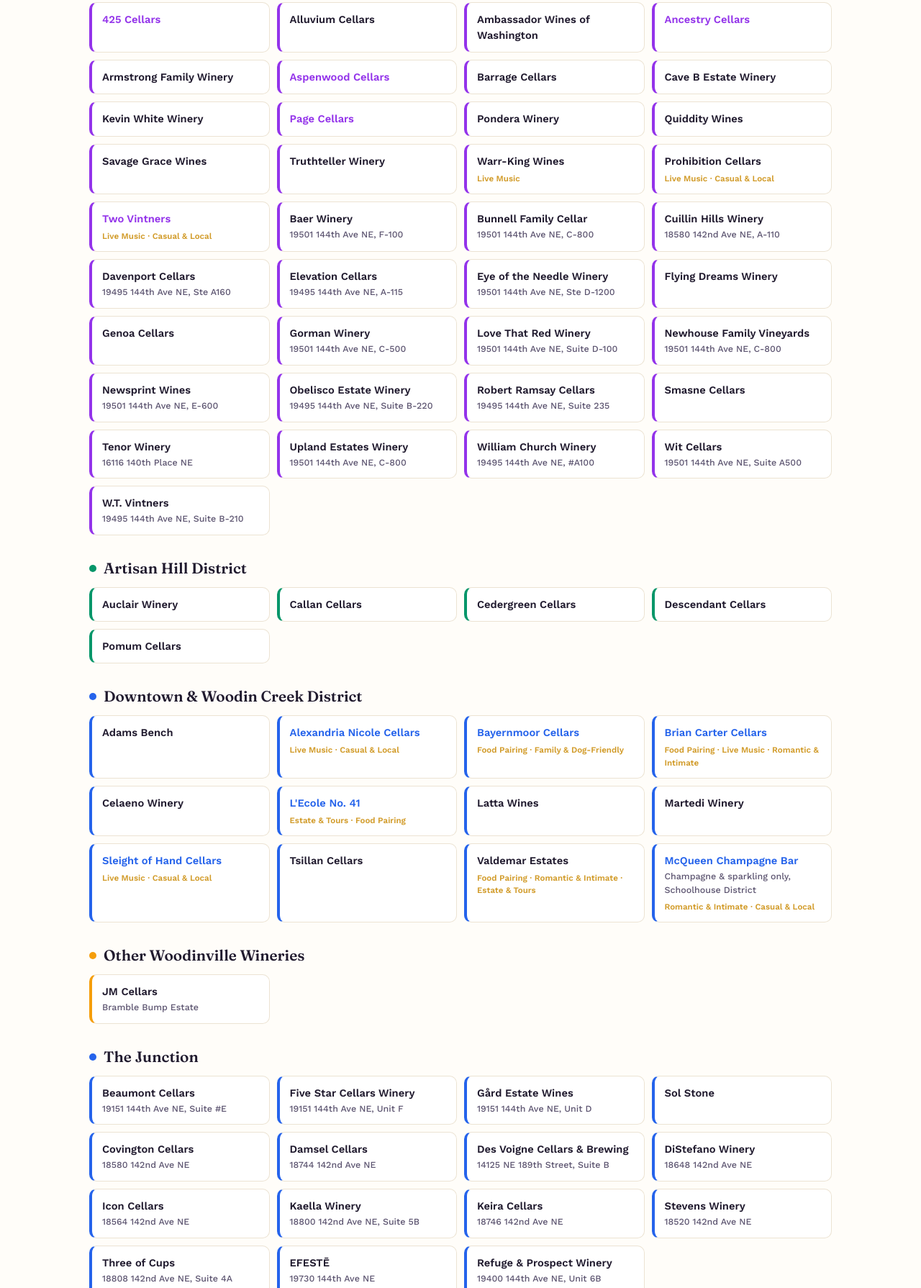
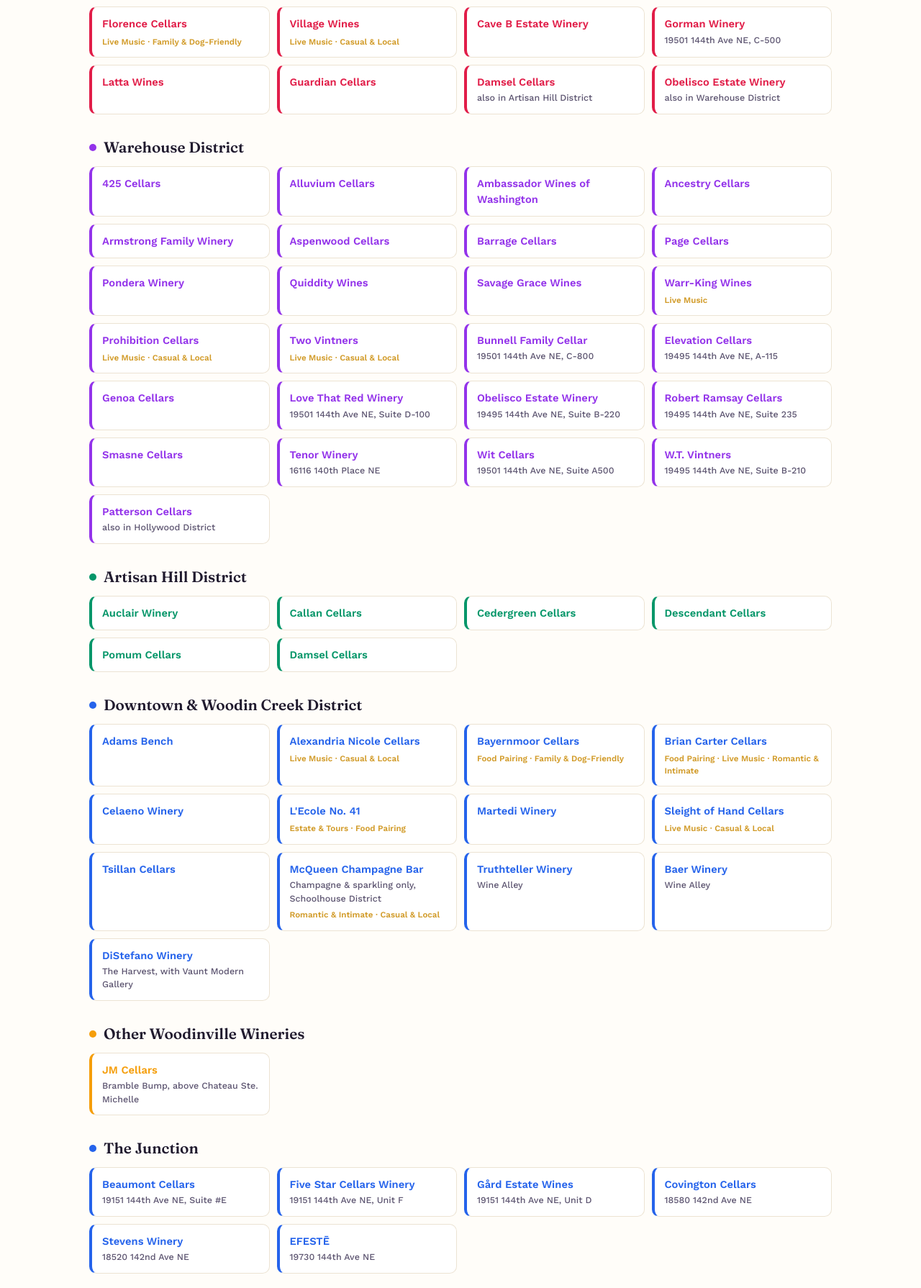
Before and after one commit to waaevents/waaevents, a website: page wineries.html in a window 1280 px wide. Shown: the part 1010-2800 px from the top of the page at 72% size. Drawn offline with nearby package versions, Linux system fonts and the light colour scheme.

Commit message:
Major winery directory cleanup: removals, moves, renames, full URL pass, wine-color filter
Removed (closed/duplicate/not applicable per site owner): Kevin White, Cuillin
Hills, Davenport Cellars, Eye of the Needle, Flying Dreams, Newhouse Family
Vineyards, Upland Estates, William Church, Sol Stone, Des Voigne, Icon
Cellars, Kaella, Keira Cellars, Three of Cups, Refuge & Prospect, Valdemar
Estates.

Moved/corrected:
- Cave B, Gorman, Latta, Damsel -> Hollywood (Damsel also stays in Artisan Hill)
- Truthteller, Baer, DiStefano -> Downtown (Wine Alley / The Harvest, with
  Vaunt Modern Gallery, respectively)
- Newsprint Wines renamed to Guardian Cellars, moved to Hollywood
- Obelisco and Patterson now listed in both Hollywood and Warehouse
  (confirmed dual locations)

New: The Junction district's 6 surviving entries and every remaining
Warehouse/Artisan Hill/Downtown winery now has a confirmed URL (75 of 75
current entries link out). JM Cellars noted as 'Bramble Bump, above
Chateau Ste. Michelle'.

New: a 'Pouring' filter (Red / White / Sparkling / All) at the top of the
wineries page, alongside the existing experience-type filter. Wineries
without a confirmed color focus are never hidden by this filter — only
wineries we've actually tagged (currently just McQueen, for sparkling) are
used to narrow results, so the filter surfaces specialists without hiding
everyone else.

```diff
--- a/assets/app.js
+++ b/assets/app.js
@@ -116,13 +116,21 @@
 
 async function renderWineries() {
   const root = document.querySelector('.winery-directory');
-  const filterBar = document.querySelector('.type-filter-bar');
+  const filterBar = document.querySelector('.type-filter-bar:not(.wine-color-bar)');
+  const colorBar = document.querySelector('.wine-color-bar');
   if (!root) return;
   try {
     const res = await fetch('data/wineries.json', { cache: 'no-store' });
     if (!res.ok) throw new Error(`Failed to load wineries (${res.status})`);
     const data = await res.json();
     const labels = data.type_labels || {};
+
+    if (colorBar) {
+      const colors = [['all', 'All wines'], ['red', 'Red'], ['white', 'White'], ['bubbles', 'Sparkling']];
+      colorBar.innerHTML = colors.map(([key, label]) =>
+        `<button type="button" class="type-chip${key === 'all' ? ' active' : ''}" data-color="${escapeAttr(key)}">${escapeHtml(label)}</button>`
+      ).join('');
+    }
 
     if (filterBar) {
       const allTypes = Object.keys(labels);
@@ -141,7 +149,8 @@
         const types = w.types || [];
         const tagText = types.map((t) => labels[t] || t).join(' · ');
         const tags = tagText ? `<span class="tags">${escapeHtml(tagText)}</span>` : '';
-        return `<div class="winery-chip" data-types="${escapeAttr(types.join(','))}" style="--dist-accent: var(--${district.accent})">${label}${note}${tags}</div>`;
+        const colors = w.wineFocus || [];
+        return `<div class="winery-chip" data-types="${escapeAttr(types.join(','))}" data-colors="${escapeAttr(colors.join(','))}" style="--dist-accent: var(--${district.accent})">${label}${note}${tags}</div>`;
       }).join('');
       return `
         <section class="winery-district" id="${escapeAttr(district.id)}">
@@ -150,22 +159,44 @@
         </section>`;
     }).join('');
 
+    let activeType = 'all';
+    let activeColor = 'all';
+
+    function applyFilters() {
+      document.querySelectorAll('.winery-chip').forEach((chip) => {
+        const types = (chip.getAttribute('data-types') || '').split(',');
+        const colors = (chip.getAttribute('data-colors') || '').split(',').filter(Boolean);
+        const typeOk = activeType === 'all' || types.includes(activeType);
+        // A winery with no confirmed color focus is never excluded by color —
+        // we just don't know, rather than assuming it doesn't pour that color.
+        const colorOk = activeColor === 'all' || colors.length === 0 || colors.includes(activeColor);
+        chip.classList.toggle('hidden', !(typeOk && colorOk));
+      });
+      document.querySelectorAll('.winery-district').forEach((section) => {
+        const visible = section.querySelectorAll('.winery-chip:not(.hidden)').length;
+        section.style.display = visible ? '' : 'none';
+      });
+    }
+
     if (filterBar) {
       filterBar.addEventListener('click', (e) => {
         const btn = e.target.closest('.type-chip');
         if (!btn) return;
         filterBar.querySelectorAll('.type-chip').forEach((b) => b.classList.remove('active'));
         btn.classList.add('active');
-        const type = btn.getAttribute('data-type');
-        document.querySelectorAll('.winery-chip').forEach((chip) => {
-          const types = (chip.getAttribute('data-types') || '').split(',');
-          const show = type === 'all' || types.includes(type);
-          chip.classList.toggle('hidden', !show);
-        });
-        document.querySelectorAll('.winery-district').forEach((section) => {
-          const visible = section.querySelectorAll('.winery-chip:not(.hidden)').length;
-          section.style.display = visible ? '' : 'none';
-        });
+        activeType = btn.getAttribute('data-type');
+        applyFilters();
+      });
+    }
+
+    if (colorBar) {
+      colorBar.addEventListener('click', (e) => {
+        const btn = e.target.closest('.type-chip');
+        if (!btn) return;
+        colorBar.querySelectorAll('.type-chip').forEach((b) => b.classList.remove('active'));
+        btn.classList.add('active');
+        activeColor = btn.getAttribute('data-color');
+        applyFilters();
       });
     }
   } catch (err) {
--- a/data/wineries.json
+++ b/data/wineries.json
@@ -86,7 +86,8 @@
           "url": "https://www.pattersoncellars.com/",
           "types": [
             "live-music"
-          ]
+          ],
+          "note": "also in Warehouse District"
         },
         {
           "name": "Pepper Bridge Winery & Amavi Cellars",
@@ -135,6 +136,33 @@
             "live-music",
             "casual"
           ]
+        },
+        {
+          "name": "Cave B Estate Winery",
+          "url": "https://caveb.com/"
+        },
+        {
+          "name": "Gorman Winery",
+          "note": "19501 144th Ave NE, C-500",
+          "url": "https://gormanwinery.com/"
+        },
+        {
+          "name": "Latta Wines",
+          "url": "https://lattawines.com/"
+        },
+        {
+          "name": "Guardian Cellars",
+          "url": "https://guardiancellars.com/"
+        },
+        {
+          "name": "Damsel Cellars",
+          "url": "https://damselcellars.com/",
+          "note": "also in Artisan Hill District"
+        },
+        {
+          "name": "Obelisco Estate Winery",
+          "url": "https://obelisco.com/",
+          "note": "also in Warehouse District"
         }
       ]
     },
@@ -148,59 +176,59 @@
           "url": "https://425cellars.com/"
         },
         {
-          "name": "Alluvium Cellars"
+          "name": "Alluvium Cellars",
+          "url": "https://alluviumcellars.com/"
         },
         {
-          "name": "Ambassador Wines of Washington"
+          "name": "Ambassador Wines of Washington",
+          "url": "https://ambassadorwines.com/"
         },
         {
           "name": "Ancestry Cellars",
           "url": "https://www.ancestrycellars.com/"
         },
         {
-          "name": "Armstrong Family Winery"
+          "name": "Armstrong Family Winery",
+          "url": "https://armstrongwinery.com/"
         },
         {
           "name": "Aspenwood Cellars",
           "url": "https://www.aspenwoodcellars.com/"
         },
         {
-          "name": "Barrage Cellars"
-        },
-        {
-          "name": "Cave B Estate Winery"
-        },
-        {
-          "name": "Kevin White Winery"
+          "name": "Barrage Cellars",
+          "url": "https://barragecellars.com/"
         },
         {
           "name": "Page Cellars",
           "url": "https://www.pagecellars.com/"
         },
         {
-          "name": "Pondera Winery"
+          "name": "Pondera Winery",
+          "url": "https://ponderawinery.com/"
         },
         {
-          "name": "Quiddity Wines"
+          "name": "Quiddity Wines",
+          "url": "https://quidditywines.com/"
         },
         {
-          "name": "Savage Grace Wines"
-        },
-        {
-          "name": "Truthteller Winery"
+          "name": "Savage Grace Wines",
+          "url": "https://savagegracewines.com/"
         },
         {
           "name": "Warr-King Wines",
           "types": [
             "live-music"
-          ]
+          ],
+          "url": "https://warr-kingwines.com/"
         },
         {
           "name": "Prohibition Cellars",
           "types": [
             "live-music",
             "casual"
-          ]
+          ],
+          "url": "https://prohibitioncellars.com/"
         },
         {
           "name": "Two Vintners",
@@ -211,81 +239,57 @@
           ]
         },
         {
-          "name": "Baer Winery",
-          "note": "19501 144th Ave NE, F-100"
-        },
-        {
           "name": "Bunnell Family Cellar",
-          "note": "19501 144th Ave NE, C-800"
-        },
-        {
-          "name": "Cuillin Hills Winery",
-          "note": "18580 142nd Ave NE, A-110"
-        },
-        {
-          "name": "Davenport Cellars",
-          "note": "19495 144th Ave NE, Ste A160"
+          "note": "19501 144th Ave NE, C-800",
+          "url": "https://bunnellfamilycellars.com/"
         },
         {
           "name": "Elevation Cellars",
-          "note": "19495 144th Ave NE, A-115"
+          "note": "19495 144th Ave NE, A-115",
+          "url": "https://elevationcellars.com/"
         },
         {
-          "name": "Eye of the Needle Winery",
-          "note": "19501 144th Ave NE, Ste D-1200"
-        },
-        {
-          "name": "Flying Dreams Winery"
-        },
-        {
-          "name": "Genoa Cellars"
-        },
-        {
-          "name": "Gorman Winery",
-          "note": "19501 144th Ave NE, C-500"
+          "name": "Genoa Cellars",
+          "url": "https://genoacellars.com/"
         },
         {
           "name": "Love That Red Winery",
-          "note": "19501 144th Ave NE, Suite D-100"
-        },
-        {
-          "name": "Newhouse Family Vineyards",
-          "note": "19501 144th Ave NE, C-800"
-        },
-        {
-          "name": "Newsprint Wines",
-          "note": "19501 144th Ave NE, E-600"
+          "note": "19501 144th Ave NE, Suite D-100",
+          "url": "https://lovethatredwinery.com/"
         },
         {
           "name": "Obelisco Estate Winery",
-          "note": "19495 144th Ave NE, Suite B-220"
+          "note": "19495 144th Ave NE, Suite B-220",
+          "url": "https://obelisco.com/"
         },
         {
           "name": "Robert Ramsay Cellars",
-          "note": "19495 144th Ave NE, Suite 235"
+          "note": "19495 144th Ave NE, Suite 235",
+          "url": "https://robertramsay.com/"
         },
         {
-          "name": "Smasne Cellars"
+          "name": "Smasne Cellars",
+          "url": "https://smasnecellars.com/"
         },
         {
           "name": "Tenor Winery",
-          "note": "16116 140th Place NE"
-        },
-        {
-          "name": "Upland Estates Winery",
-          "note": "19501 144th Ave NE, C-800"
-        },
-        {
-          "name": "William Church Winery",
-          "note": "19495 144th Ave NE, #A100"
+          "note": "16116 140th Place NE",
+          "url": "https://tenorwines.com/"
         },
         {
           "name": "Wit Cellars",
-          "note": "19501 144th Ave NE, Suite A500"
+          "note": "19501 144th Ave NE, Suite A500",
+          "url": "https://witcellars.com/"
         },
         {
           "name": "W.T. Vintners",
-          "note": "19495 144th Ave NE, Suite B-210"
+          "note": "19495 144th Ave NE, Suite B-210",
+          "url": "https://wtvintners.com/"
+        },
+        {
+          "name": "Patterson Cellars",
+          "url": "https://www.pattersoncellars.com/",
+          "note": "also in Hollywood District"
         }
       ]
     },
@@ -295,19 +299,28 @@
       "accent": "art",
       "wineries": [
         {
-          "name": "Auclair Winery"
+          "name": "Auclair Winery",
+          "url": "https://auclairwinery.com/"
         },
         {
-          "name": "Callan Cellars"
+          "name": "Callan Cellars",
+          "url": "https://callancellars.com/"
         },
         {
-          "name": "Cedergreen Cellars"
+          "name": "Cedergreen Cellars",
+          "url": "https://cedergreencellars.com/"
         },
         {
-          "name": "Descendant Cellars"
+          "name": "Descendant Cellars",
+          "url": "https://descendantcellars.com/"
         },
         {
-          "name": "Pomum Cellars"
+          "name": "Pomum Cellars",
+          "url": "https://pomumcellars.com/"
+        },
+        {
+          "name": "Damsel Cellars",
+          "url": "https://damselcellars.com/"
         }
       ]
     },
@@ -317,7 +330,8 @@
       "accent": "food",
       "wineries": [
         {
-          "name": "Adams Bench"
+          "name": "Adams Bench",
+          "url": "https://adamsbench.com/"
         },
         {
           "name": "Alexandria Nicole Cellars",
@@ -345,7 +359,8 @@
           ]
         },
         {
-          "name": "Celaeno Winery"
+          "name": "Celaeno Winery",
+          "url": "https://celaenowinery.com/"
         },
         {
           "name": "L'Ecole No. 41",
@@ -356,10 +371,8 @@
           ]
         },
         {
-          "name": "Latta Wines"
-        },
-        {
-          "name": "Martedi Winery"
+          "name": "Martedi Winery",
+          "url": "https://martediwinery.com/"
         },
         {
           "name": "Sleight of Hand Cellars",
@@ -370,15 +383,8 @@
           ]
         },
         {
-          "name": "Tsillan Cellars"
-        },
-        {
-          "name": "Valdemar Estates",
-          "types": [
-            "food-pairing",
-            "romantic",
-            "estate"
-          ]
+          "name": "Tsillan Cellars",
+          "url": "https://tsillancellars.com/"
         },
         {
           "name": "McQueen Champagne Bar",
@@ -391,6 +397,21 @@
             "bubbles"
           ],
           "note": "Champagne & sparkling only, Schoolhouse District"
+        },
+        {
+          "name": "Truthteller Winery",
+          "url": "https://truthtellerwinery.com/",
+          "note": "Wine Alley"
+        },
+        {
+          "name": "Baer Winery",
+          "note": "Wine Alley",
+          "url": "https://baerwinery.com/"
+        },
+        {
+          "name": "DiStefano Winery",
+          "note": "The Harvest, with Vaunt Modern Gallery",
+          "url": "https://distefanowinery.com/"
         }
       ]
     },
@@ -401,7 +422,8 @@
       "wineries": [
         {
           "name": "JM Cellars",
-          "note": "Bramble Bump Estate"
+          "note": "Bramble Bump, above Chateau Ste. Michelle",
+          "url": "https://jmcellars.com/"
         }
       ]
     },
@@ -412,62 +434,33 @@
       "wineries": [
         {
           "name": "Beaumont Cellars",
-          "note": "19151 144th Ave NE, Suite #E"
+          "note": "19151 144th Ave NE, Suite #E",
+          "url": "https://beaumontcellars.com/"
         },
         {
           "name": "Five Star Cellars Winery",
-          "note": "19151 144th Ave NE, Unit F"
+          "note": "19151 144th Ave NE, Unit F",
+          "url": "https://fivestarcellars.com/"
         },
         {
           "name": "Gård Estate Wines",
-          "note": "19151 144th Ave NE, Unit D"
-        },
-        {
-          "name": "Sol Stone"
+          "note": "19151 144th Ave NE, Unit D",
+          "url": "https://gårdestatewine.com/"
         },
         {
           "name": "Covington Cellars",
-          "note": "18580 142nd Ave NE"
-        },
-        {
-          "name": "Damsel Cellars",
-          "note": "18744 142nd Ave NE"
-        },
-        {
-          "name": "Des Voigne Cellars & Brewing",
-          "note": "14125 NE 189th Street, Suite B"
-        },
-        {
-          "name": "DiStefano Winery",
-          "note": "18648 142nd Ave NE"
-        },
-        {
-          "name": "Icon Cellars",
-          "note": "18564 142nd Ave NE"
-        },
-        {
-          "name": "Kaella Winery",
-          "note": "18800 142nd Ave NE, Suite 5B"
-        },
-        {
-          "name": "Keira Cellars",
-          "note": "18746 142nd Ave NE"
+          "note": "18580 142nd Ave NE",
+          "url": "https://covingtoncellars.com/"
         },
         {
           "name": "Stevens Winery",
-          "note": "18520 142nd Ave NE"
-        },
-        {
-          "name": "Three of Cups",
-          "note": "18808 142nd Ave NE, Suite 4A"
+          "note": "18520 142nd Ave NE",
+          "url": "https://stevenswinery.com/"
         },
         {
           "name": "EFESTĒ",
-          "note": "19730 144th Ave NE"
-        },
-        {
-          "name": "Refuge & Prospect Winery",
-          "note": "19400 144th Ave NE, Unit 6B"
+          "note": "19730 144th Ave NE",
+          "url": "https://efeste.com/"
         }
       ]
     }
```
Also changed, not shown: wineries.html (+3 -0 lines).
